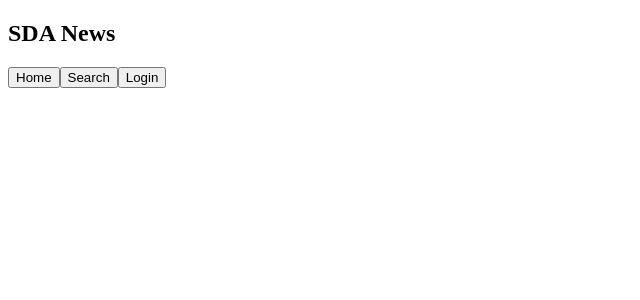
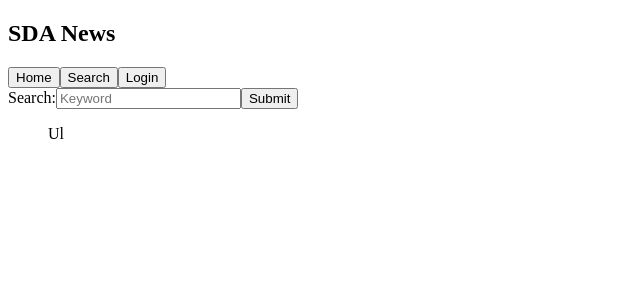
Before and after one commit to RafalZakrzewski84/first_react_app, a React (Create React App) app: page /search in a window 1280 px wide. Shown: the top 300 px of the page, without its empty margins (0-640 px from the left). Built offline with nearby package versions, Linux system fonts and the light colour scheme.

Commit message:
Adding search page

```diff
--- a/src/App.js
+++ b/src/App.js
@@ -4,11 +4,11 @@ import React, { useState } from 'react';
 import { BrowserRouter, Routes, Route } from 'react-router-dom';
 import Navbar from './components/navbar/Navbar';
 import HomePage from './components/homePage/HomePage';
-import Article from './components/article/Article';
-import Form from './components/form/Form';
+import Search from './components/search/Search';
 import LoginPage from './components/login/LoginPage';
 import LoginFrom from './components/login/loginForm/LoginForm';
 import Register from './components/login/register/Register';
+import Article from './components/article/Article';
 
 function App() {
 	const [counter, setCounter] = useState(0);
@@ -23,14 +23,12 @@ function App() {
 					<Route path='/' element={<HomePage />}/>
 					<Route path='/login' element={<LoginPage />}/>
 					<Route path='/register' element={<Register />}/>
+					<Route path='/search' element={<Search />}/>
 				</Routes>
 			</BrowserRouter>
 
 
-			{/* <Article />
-			<Form />
-
-			 */}
+			{/* <Article />*/}
 		</div>
 	);
 }
--- a/src/components/navbar/Navbar.js
+++ b/src/components/navbar/Navbar.js
@@ -7,7 +7,7 @@ const Navbar = () => {
 	return (
 		<nav>
 			<h1>SDA News</h1>
-			{/* Link is wrapping link to app page "to" is the same like path in app.js */}
+			{/* Link is wrapping link to app page, "to" is the same like path in app.js */}
 			<Link to='/'>
 				<button>Home</button>
 			</Link>
--- /dev/null
+++ b/src/components/search/Search.js
@@ -0,0 +1,13 @@
+/** @format */
+
+import React from 'react';
+import Form from '../form/Form';
+
+function Search() {
+	return <div className='Search'>
+        <Form />
+        <ul>Ul</ul>
+    </div>;
+}
+
+export default Search;
```
